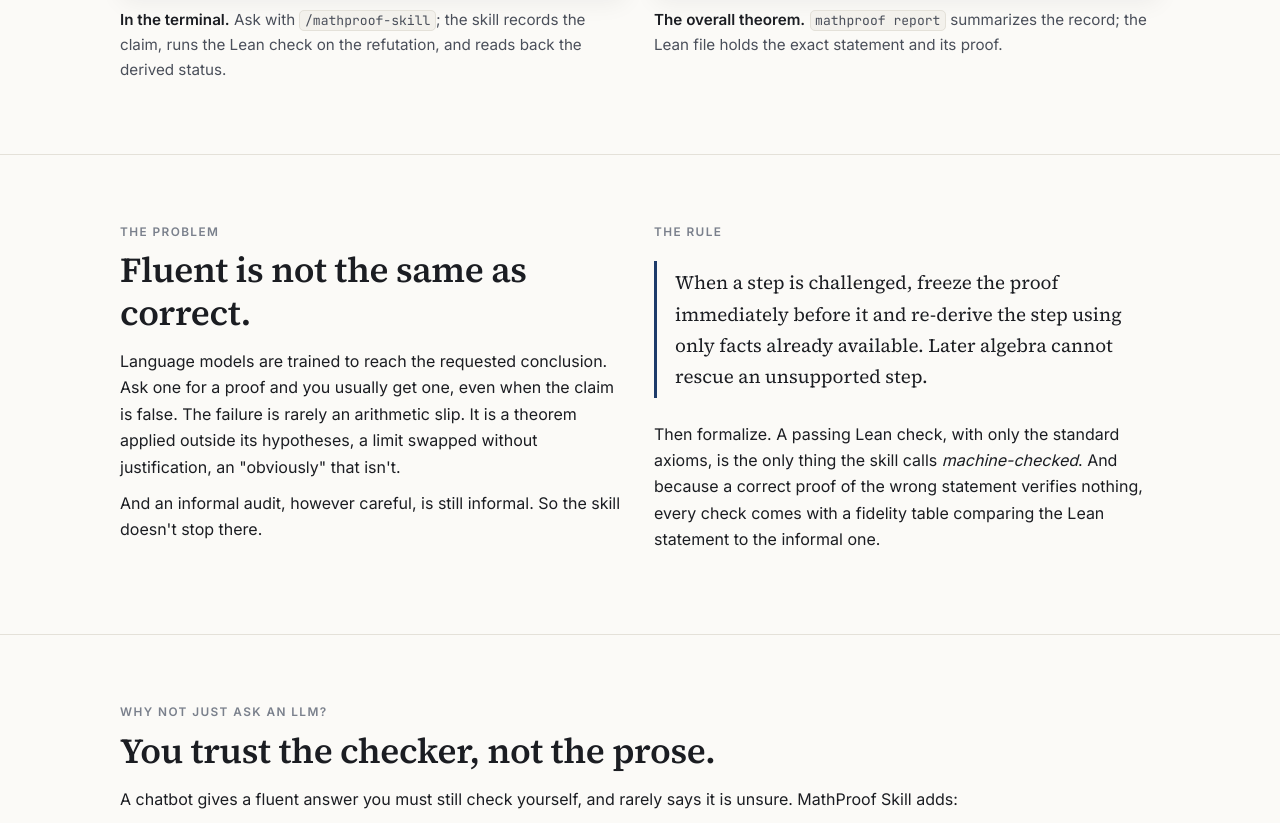
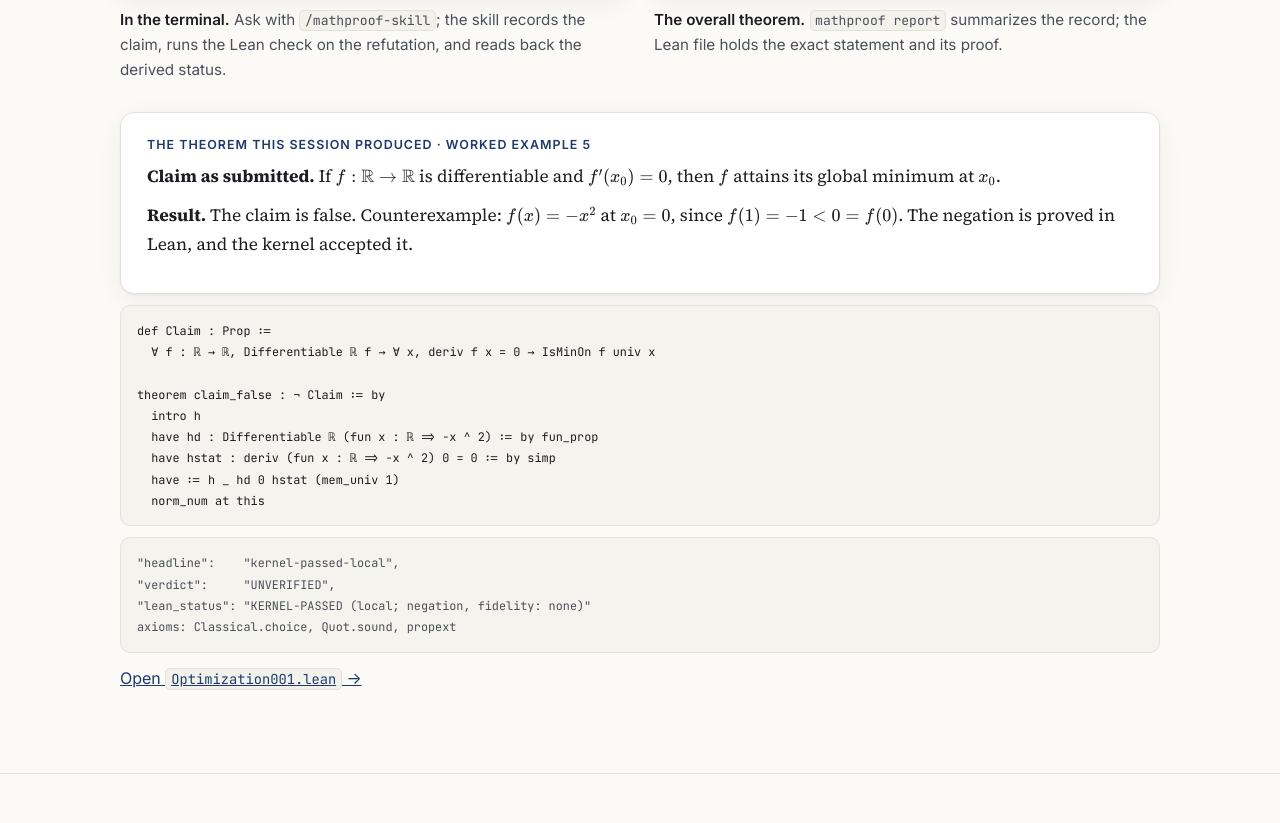
Before and after one commit to Ztang-Yit-Xiaang/mathproof-skill, a plain HTML site: page docs/index.html in a window 1280 px wide. Shown: the part 1286-2109 px from the top of the page. Drawn offline with nearby package versions, Linux system fonts and the light colour scheme.

Commit message:
Show the sample theorem below the demo GIFs
Co-Authored-By: Claude Opus 5.5 <noreply@anthropic.com>

```diff
--- a/docs/index.html
+++ b/docs/index.html
@@ -241,6 +241,26 @@ footer .wrap{display:flex;flex-wrap:wrap;gap:12px 28px;justify-content:space-bet
         <figcaption><b>The overall theorem.</b> <code>mathproof report</code> summarizes the record; the Lean file holds the exact statement and its proof.</figcaption>
       </figure>
     </div>
+
+    <div class="card theorem" style="margin-top:30px">
+      <div class="hd">The theorem this session produced · worked example 5</div>
+      <p><b>Claim as submitted.</b> If $f:\mathbb R\to\mathbb R$ is differentiable and $f'(x_0)=0$, then $f$ attains its global minimum at $x_0$.</p>
+      <p><b>Result.</b> The claim is false. Counterexample: $f(x)=-x^2$ at $x_0=0$, since $f(1)=-1&lt;0=f(0)$. The negation is proved in Lean, and the kernel accepted it.</p>
+    </div>
+<pre><code>def Claim : Prop :=
+  ∀ f : ℝ → ℝ, Differentiable ℝ f → ∀ x, deriv f x = 0 → IsMinOn f univ x
+
+theorem claim_false : ¬ Claim := by
+  intro h
+  have hd : Differentiable ℝ (fun x : ℝ => -x ^ 2) := by fun_prop
+  have hstat : deriv (fun x : ℝ => -x ^ 2) 0 = 0 := by simp
+  have := h _ hd 0 hstat (mem_univ 1)
+  norm_num at this</code></pre>
+<pre class="out"><code>"headline":    "kernel-passed-local",
+"verdict":     "UNVERIFIED",
+"lean_status": "KERNEL-PASSED (local; negation, fidelity: none)"
+axioms: Classical.choice, Quot.sound, propext</code></pre>
+    <p style="margin-top:12px"><a href="https://github.com/Ztang-Yit-Xiaang/mathproof-skill/blob/main/lean/MathProofSkill/Evals/Optimization001.lean">Open <code>Optimization001.lean</code> →</a></p>
   </div>
 </section>
 
```
Also changed, not shown: 1 other file.
